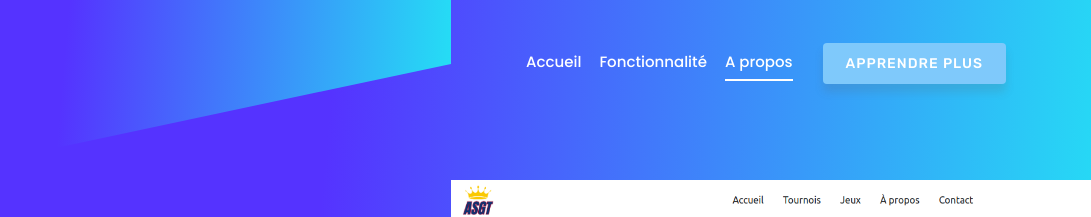
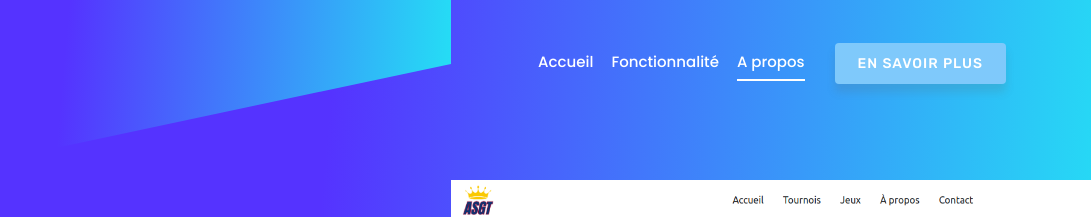
Before and after one commit to Rbrogniez/landing_page, a plain HTML site: page index.html in a window 1280 px wide. Shown: the top 217 px of the page, 189-1280 px from the left. Drawn offline with Linux system fonts and the light colour scheme; files whose address does not match are found by name.

Commit message:
Update index.html

```diff
--- a/index.html
+++ b/index.html
@@ -49,7 +49,7 @@
                 <a class="nav-link page-scroll" href="#showcase">A propos</a>
               </li>
               <li class="nav-item">
-                <a class="btn btn-singin" href="https://github.com/elodieriou/facilab_plateforme/tree/authentication">Apprendre plus</a>
+                <a class="btn btn-singin" href="https://github.com/Rbrogniez/ASGT">EN SAVOIR PLUS</a>
               </li>
             </ul>
           </div>
@@ -63,7 +63,7 @@
               <p>ASGT est une plateforme qui permet de mettre creer des tournois de jeux-video.</p>
               <div class="header-button">
                 <a href="https://www.youtube.com/watch?v=1XBa0Ht_-Tg" rel="nofollow" target="_blank" class="btn btn-border-filled">Demo</a>
-                <a href="https://github.com/elodieriou/facilab_plateforme/tree/authentication" rel="nofollow" target="_blank" class="btn btn-border page-scroll">Apprendre plus</a>
+                <a href="https://github.com/Rbrogniez/ASGT" rel="nofollow" target="_blank" class="btn btn-border page-scroll">Apprendre plus</a>
               </div>
             </div>
           </div>
```
